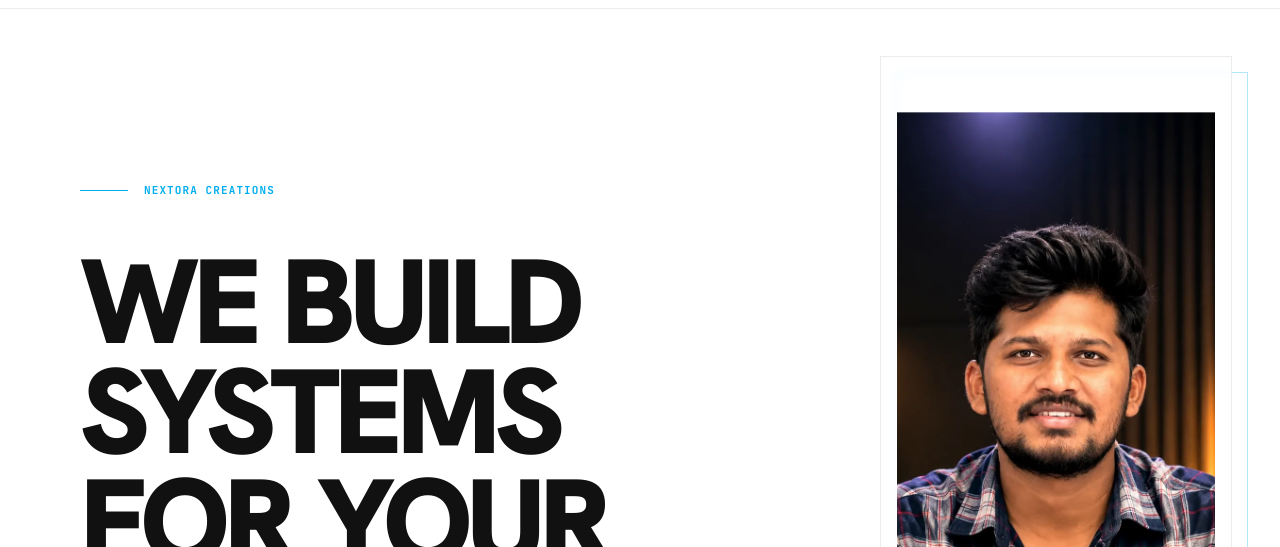
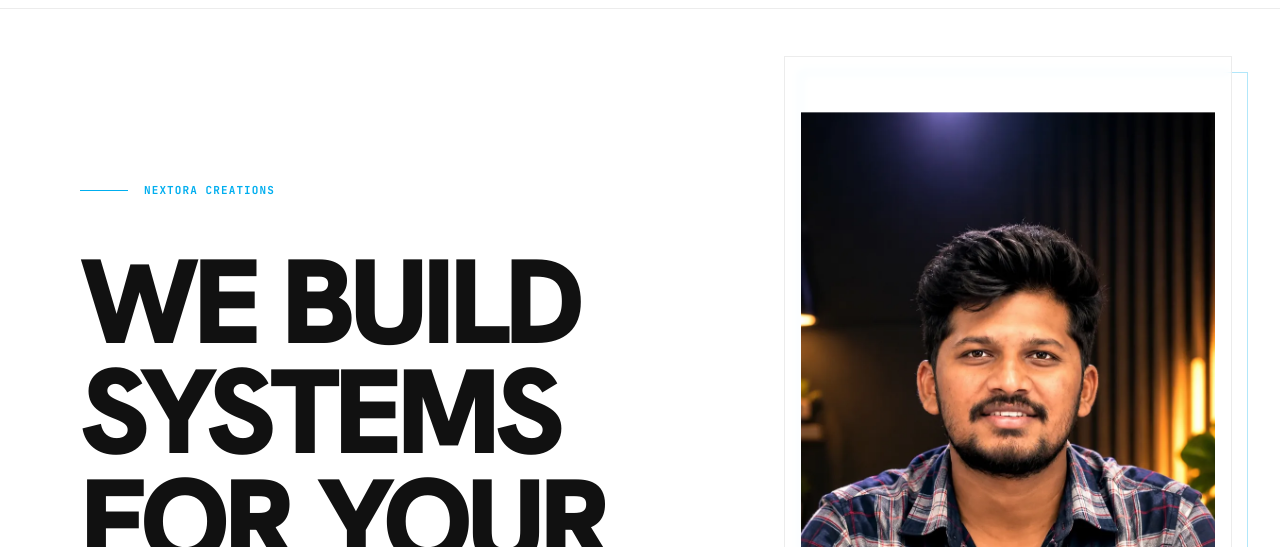
Before and after one commit to Gorkesaikumar/nextora_creations, a website built with Vite: page index.html in a window 1280 px wide. Shown: the part 136-683 px from the top of the page. Built offline with nearby package versions, Linux system fonts and the light colour scheme; some packages are replaced by stand-ins of ours.

Commit message:
Increase hero CEO card image container width across all breakpoints

```diff
--- a/index.html
+++ b/index.html
@@ -118,7 +118,7 @@
 <section class="min-h-screen pt-32 md:pt-40 pb-16 md:pb-20 relative overflow-hidden border-b border-outline">
     <div class="max-w-container-max mx-auto px-margin-mobile md:px-margin-desktop h-full">
         <div class="grid grid-cols-12 gap-8 h-full">
-            <div class="col-span-12 lg:col-span-8 flex flex-col justify-center lg:justify-end space-y-8 md:space-y-12 z-10 fade-up items-center lg:items-start text-center lg:text-left">
+            <div class="col-span-12 lg:col-span-7 flex flex-col justify-center lg:justify-end space-y-8 md:space-y-12 z-10 fade-up items-center lg:items-start text-center lg:text-left">
                 <div class="flex items-center justify-center lg:justify-start space-x-4 mt-8 lg:mt-0">
                     <span class="w-8 md:w-12 h-[1px] bg-cyan-accent"></span>
                     <span class="font-mono text-[10px] md:text-label-technical text-cyan-accent uppercase tracking-widest">Nextora Creations</span>
@@ -137,15 +137,15 @@
                 </div>
             </div>
 
-            <div class="col-span-12 lg:col-span-4 relative fade-up mt-8 lg:mt-0">
-                <div class="relative w-full h-[520px] md:h-[650px] lg:h-[750px] border border-outline p-4 bg-white/50 backdrop-blur-sm z-10 lg:translate-x-8 lg:translate-y-8 overflow-hidden mx-auto max-w-[450px] lg:max-w-none">
+            <div class="col-span-12 lg:col-span-5 relative fade-up mt-8 lg:mt-0">
+                <div class="relative w-full h-[520px] md:h-[650px] lg:h-[750px] border border-outline p-4 bg-white/50 backdrop-blur-sm z-10 lg:translate-x-8 lg:translate-y-8 overflow-hidden mx-auto max-w-[500px] md:max-w-[540px] lg:max-w-none">
                     <img src="/ceo.webp" alt="Gorke Sai Kumar - Founder and CEO of Nextora Creations" fetchpriority="high" loading="eager" class="w-full h-full object-cover parallax-img">
                     <div class="absolute bottom-0 left-0 bg-primary text-on-primary p-4 md:p-6 z-20 shadow-2xl border-t border-r border-outline/20 animate-float-card">
                         <p class="font-mono text-[8px] md:text-[10px] text-cyan-accent uppercase mb-1 md:mb-2">Founder & CEO</p>
                         <h3 class="font-headline text-lg md:text-xl uppercase font-bold tracking-tighter leading-none">Gorke Sai<br>Kumar</h3>
                     </div>
                 </div>
-                <div class="absolute top-0 right-0 w-full h-[520px] md:h-[650px] lg:h-[750px] max-w-[450px] lg:max-w-none border border-cyan-accent/30 lg:translate-x-12 lg:translate-y-12 -z-10 left-0 right-0 mx-auto lg:mx-0 lg:left-auto lg:right-0"></div>
+                <div class="absolute top-0 right-0 w-full h-[520px] md:h-[650px] lg:h-[750px] max-w-[500px] md:max-w-[540px] lg:max-w-none border border-cyan-accent/30 lg:translate-x-12 lg:translate-y-12 -z-10 left-0 right-0 mx-auto lg:mx-0 lg:left-auto lg:right-0"></div>
             </div>
         </div>
     </div>
```
Also changed, not shown: code.html (+4 -4 lines).
